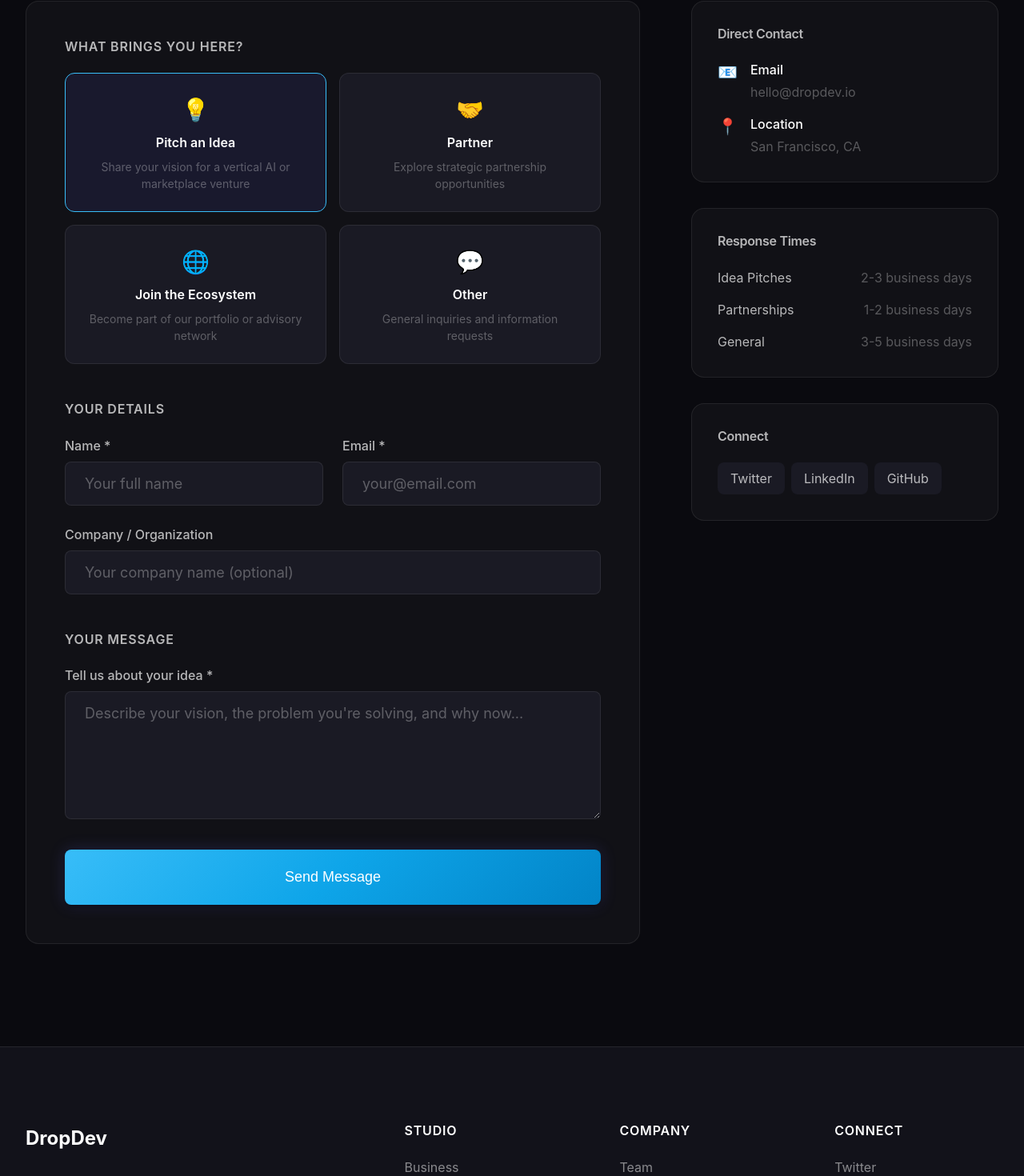
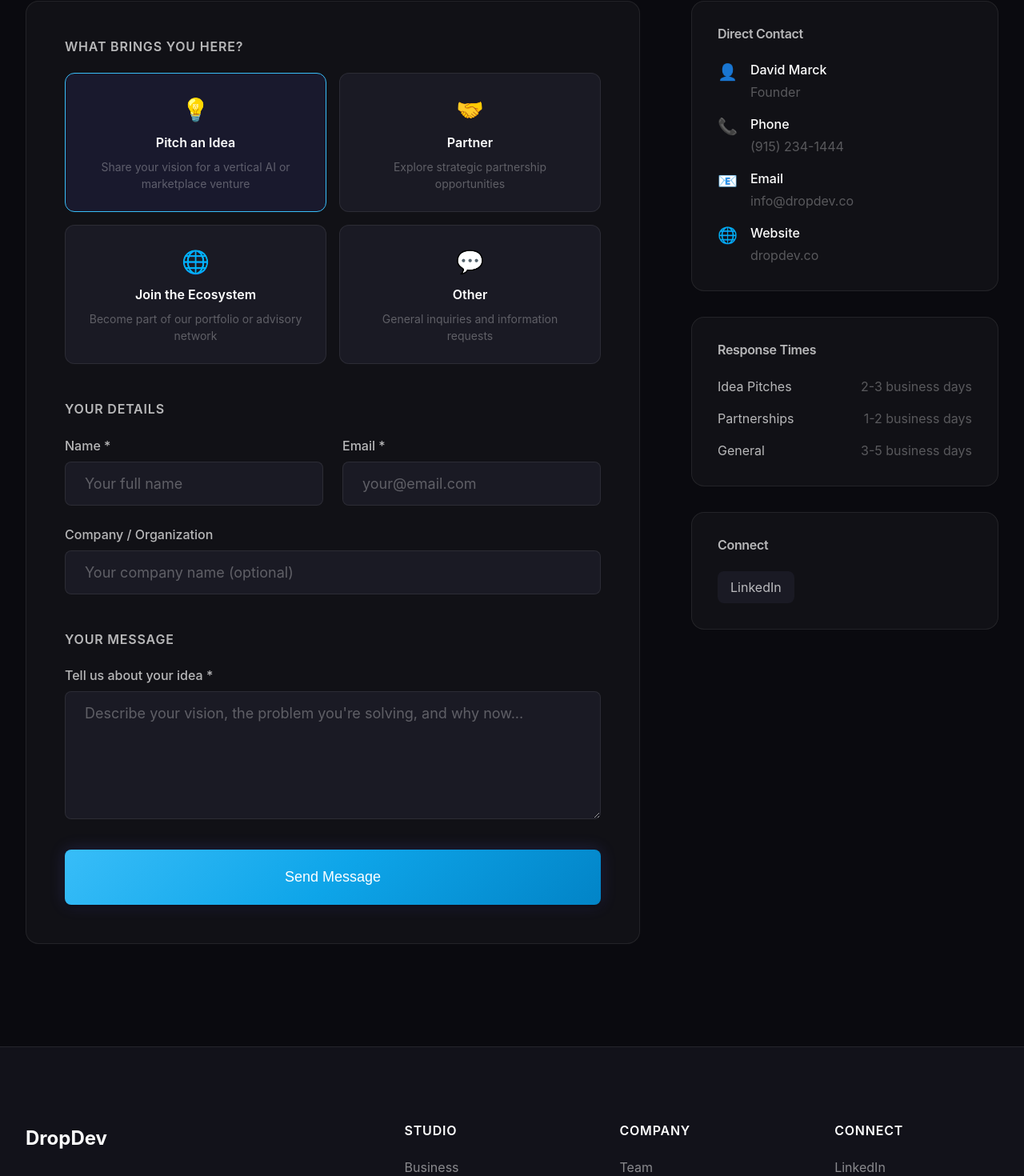
Before and after one commit to idropdev/dropdev-website, a React (Vite) app: page /contact in a window 1280 px wide. Shown: the part 529-1999 px from the top of the page at 80% size. Built offline with nearby package versions, Linux system fonts and the light colour scheme.

Commit message:
info update

```diff
--- a/src/components/Footer.jsx
+++ b/src/components/Footer.jsx
@@ -45,10 +45,8 @@ export default function Footer() {
                     <div className="footer-links">
                         <h4 className="footer-heading">Connect</h4>
                         <nav className="footer-nav">
-                            <a href="https://twitter.com/dropdev" target="_blank" rel="noopener noreferrer">Twitter</a>
-                            <a href="https://linkedin.com/company/dropdev" target="_blank" rel="noopener noreferrer">LinkedIn</a>
-                            <a href="https://github.com/dropdev" target="_blank" rel="noopener noreferrer">GitHub</a>
-                            <a href="mailto:hello@dropdev.io">hello@dropdev.io</a>
+                            <a href="https://www.linkedin.com/company/dropdev/?viewAsMember=true" target="_blank" rel="noopener noreferrer">LinkedIn</a>
+                            <a href="mailto:info@dropdev.co">info@dropdev.co</a>
                         </nav>
                     </div>
                 </div>
--- a/src/components/Navbar.jsx
+++ b/src/components/Navbar.jsx
@@ -69,9 +69,9 @@ export default function Navbar() {
               <span className="drip-icon">💧</span>
             </button>
             <ThemeToggle />
-            <Link to="/contact" className="btn btn-primary">
+            <a href="tel:+19152341444" className="btn btn-primary">
               Stay in Touch
-            </Link>
+            </a>
 
             <button
               className="mobile-menu-btn"
--- a/src/pages/Contact.jsx
+++ b/src/pages/Contact.jsx
@@ -189,17 +189,31 @@ export default function Contact() {
                             <div className="info-card">
                                 <h4>Direct Contact</h4>
                                 <div className="info-item">
+                                    <span className="info-icon">👤</span>
+                                    <div className="info-content">
+                                        <strong>David Marck</strong>
+                                        <span>Founder</span>
+                                    </div>
+                                </div>
+                                <div className="info-item">
+                                    <span className="info-icon">📞</span>
+                                    <div className="info-content">
+                                        <strong>Phone</strong>
+                                        <a href="tel:+19152341444">(915) 234-1444</a>
+                                    </div>
+                                </div>
+                                <div className="info-item">
                                     <span className="info-icon">📧</span>
                                     <div className="info-content">
                                         <strong>Email</strong>
-                                        <a href="mailto:hello@dropdev.io">hello@dropdev.io</a>
+                                        <a href="mailto:info@dropdev.co">info@dropdev.co</a>
                                     </div>
                                 </div>
                                 <div className="info-item">
-                                    <span className="info-icon">📍</span>
+                                    <span className="info-icon">🌐</span>
                                     <div className="info-content">
-                                        <strong>Location</strong>
-                                        <span>San Francisco, CA</span>
+                                        <strong>Website</strong>
+                                        <a href="https://dropdev.co" target="_blank" rel="noopener noreferrer">dropdev.co</a>
                                     </div>
                                 </div>
                             </div>
@@ -225,14 +239,8 @@ export default function Contact() {
                             <div className="info-card">
                                 <h4>Connect</h4>
                                 <div className="social-links">
-                                    <a href="https://twitter.com/dropdev" target="_blank" rel="noopener noreferrer" className="social-link">
-                                        Twitter
-                                    </a>
-                                    <a href="https://linkedin.com/company/dropdev" target="_blank" rel="noopener noreferrer" className="social-link">
+                                    <a href="https://www.linkedin.com/company/dropdev/?viewAsMember=true" target="_blank" rel="noopener noreferrer" className="social-link">
                                         LinkedIn
-                                    </a>
-                                    <a href="https://github.com/dropdev" target="_blank" rel="noopener noreferrer" className="social-link">
-                                        GitHub
                                     </a>
                                 </div>
                             </div>
--- a/src/pages/Home.jsx
+++ b/src/pages/Home.jsx
@@ -225,9 +225,9 @@ export default function Home() {
                             <Link to="/calculator" className="btn btn-primary btn-lg">
                                 Cost Calculator
                             </Link>
-                            <Link to="/contact" className="btn btn-secondary btn-lg">
+                            <a href="tel:+19152341444" className="btn btn-secondary btn-lg">
                                 Get in Touch
-                            </Link>
+                            </a>
                         </div>
                     </div>
                 </div>
--- a/src/pages/Team.jsx
+++ b/src/pages/Team.jsx
@@ -9,38 +9,6 @@ const teamMembers = [
         bio: 'Technology consultant and the founder of DropDev. His extensive career includes pivotal roles at industry giants like Intel and Texas Instruments, complemented by strategic work for major firms across finance, telecom, and enterprise technology.',
         image1: '/assets/team/david-marek-1.jpg',
         image2: '/assets/team/david-marek-2.jpg',
-    },
-    {
-        id: 2,
-        name: 'TBA',
-        role: 'Chief Technology Officer',
-        bio: 'Expert in distributed systems and AI infrastructure. Leading the development of our core technological frameworks and innovation strategy.',
-        image1: 'https://images.unsplash.com/photo-1544717297-fa154da09f5b?w=400&h=400&fit=crop',
-        image2: 'https://images.unsplash.com/photo-1544717297-fa154da09f5b?w=400&h=400&fit=crop',
-    },
-    {
-        id: 3,
-        name: 'TBA',
-        role: 'Software Engineer',
-        bio: 'Full-stack expert specializing in scalable web applications and AI integration. Building high-performance solutions for our partners.',
-        image1: 'https://images.unsplash.com/photo-1519085360753-af0119f7cbe7?w=400&h=400&fit=crop',
-        image2: 'https://images.unsplash.com/photo-1519085360753-af0119f7cbe7?w=400&h=400&fit=crop',
-    },
-    {
-        id: 4,
-        name: 'TBA',
-        role: 'Software Engineer',
-        bio: 'Full-stack expert specializing in scalable web applications and AI integration. Building high-performance solutions for our partners.',
-        image1: 'https://images.unsplash.com/photo-1573497019940-1c28c88b4f3e?w=400&h=400&fit=crop',
-        image2: 'https://images.unsplash.com/photo-1573497019940-1c28c88b4f3e?w=400&h=400&fit=crop',
-    },
-    {
-        id: 5,
-        name: 'TBA',
-        role: 'Software Engineer',
-        bio: 'Full-stack expert specializing in scalable web applications and AI integration. Building high-performance solutions for our partners.',
-        image1: 'https://images.unsplash.com/photo-1507003211169-0a1dd7228f2d?w=400&h=400&fit=crop',
-        image2: 'https://images.unsplash.com/photo-1507003211169-0a1dd7228f2d?w=400&h=400&fit=crop',
     },
 ];
 
@@ -127,7 +95,7 @@ export default function Team() {
                             create category-defining software. If you&apos;re passionate about
                             unlocking data&apos;s potential, we&apos;d love to hear from you.
                         </p>
-                        <a href="/contact" className="btn btn-primary btn-lg">
+                        <a href="tel:+19152341444" className="btn btn-primary btn-lg">
                             Get in Touch
                         </a>
                     </div>
```
